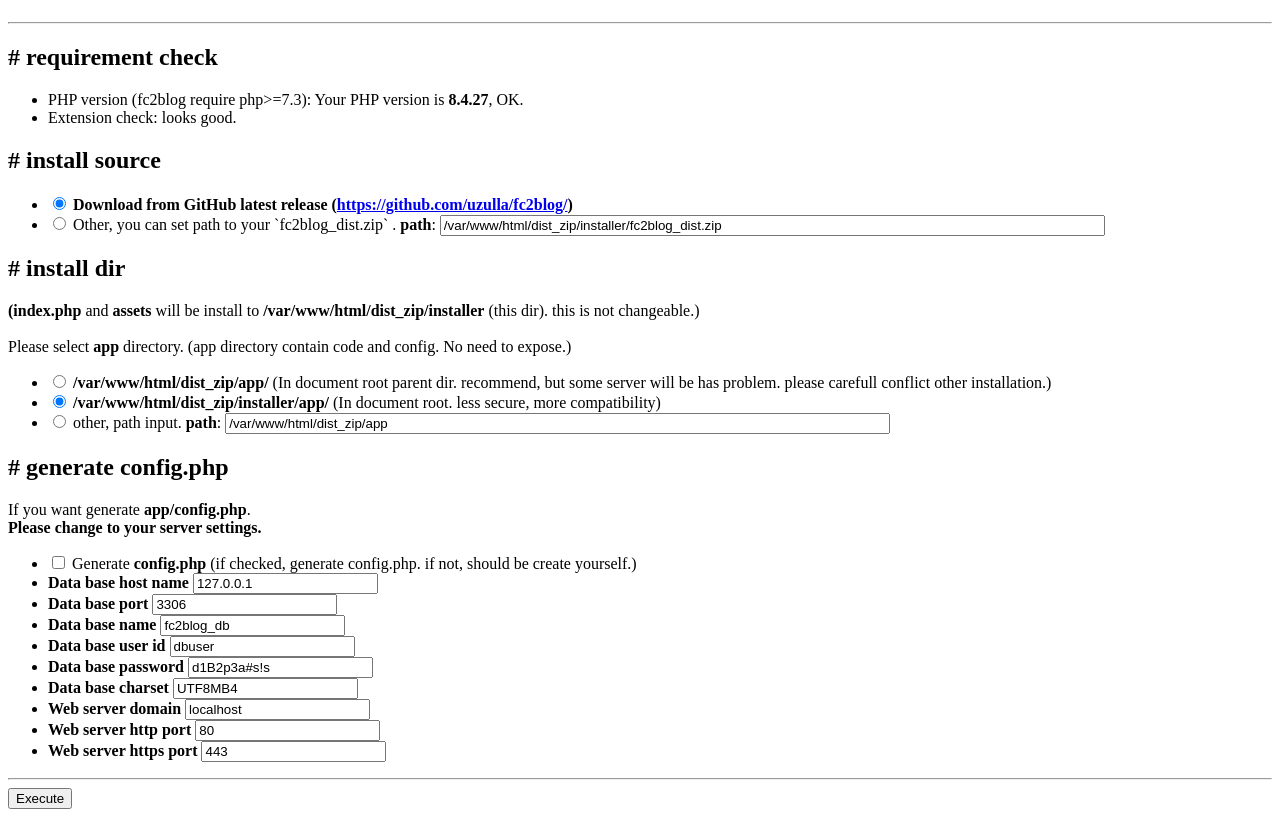
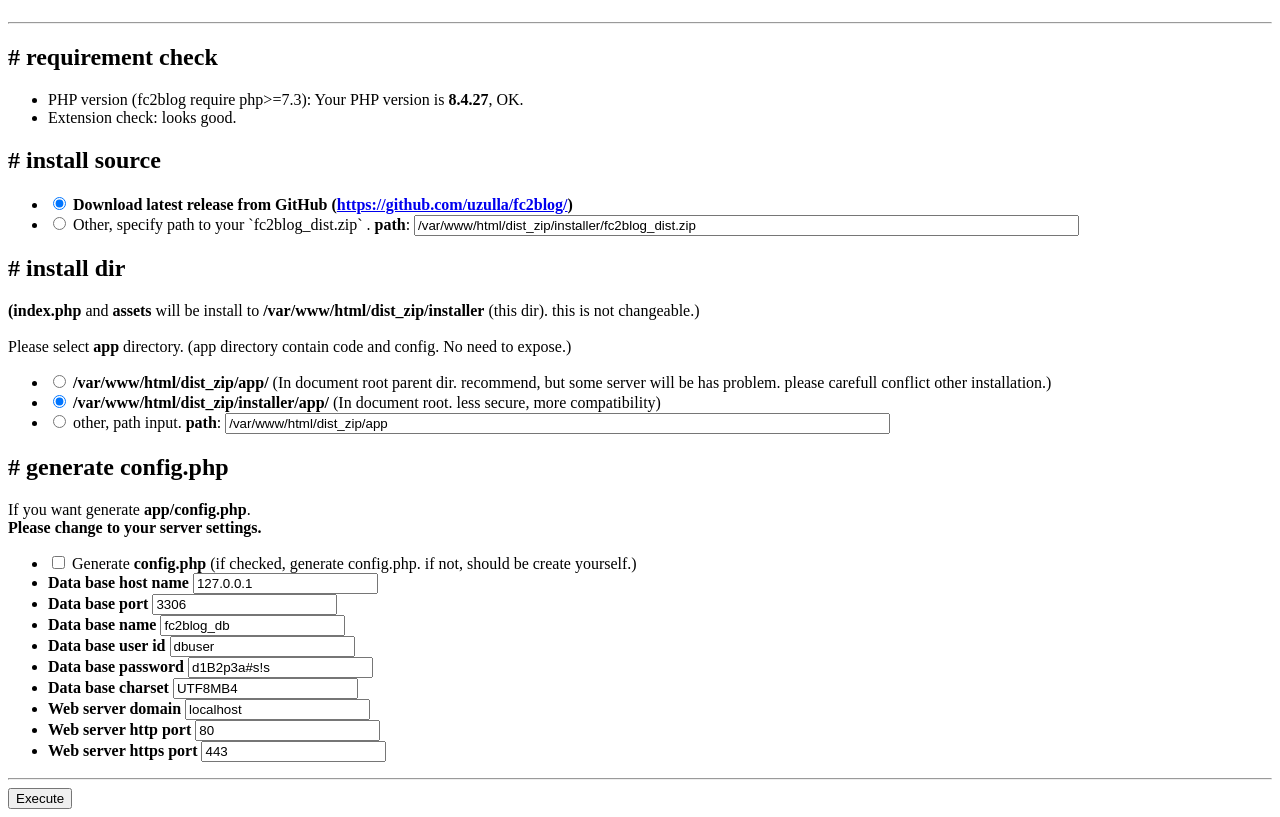
Before and after one commit to fc2blog/blog, a PHP site: page /uploads/dist_zip/installer/fc2blog_installer.php in a window 1280 px wide. Shown: the part 156-973 px from the top of the page. Run offline with PHP 8.4, Linux system fonts and the light colour scheme.

Commit message:
update wording.

```diff
--- a/dist_zip/installer/fc2blog_installer.php
+++ b/dist_zip/installer/fc2blog_installer.php
@@ -121,14 +121,14 @@ ob_start(); // for redirect.
             <ul>
                 <li><label><input type="radio" name="install_source" value="GITHUB"
                                   <?php if (!file_exists("fc2blog_dist.zip")){ ?>checked<?php } ?>>
-                        <b>Download from GitHub latest release (<a
+                        <b>Download latest release from GitHub (<a
                                     href="<?= GITHUB_REPO_URL ?>"><?= GITHUB_REPO_URL ?></a>)</b>
                     </label></li>
                 <li>
                     <label>
                         <input type="radio" name="install_source" value=""
                                <?php if (file_exists("fc2blog_dist.zip")){ ?>checked<?php } ?>>
-                        Other, you can set path to your `fc2blog_dist.zip` . <b>path</b>:
+                        Other, specify path to your `fc2blog_dist.zip` . <b>path</b>:
                         <input type="text" name="install_source_other" size="80"
                                value="<?= hsc(__DIR__) ?>/fc2blog_dist.zip">
                     </label>
```
